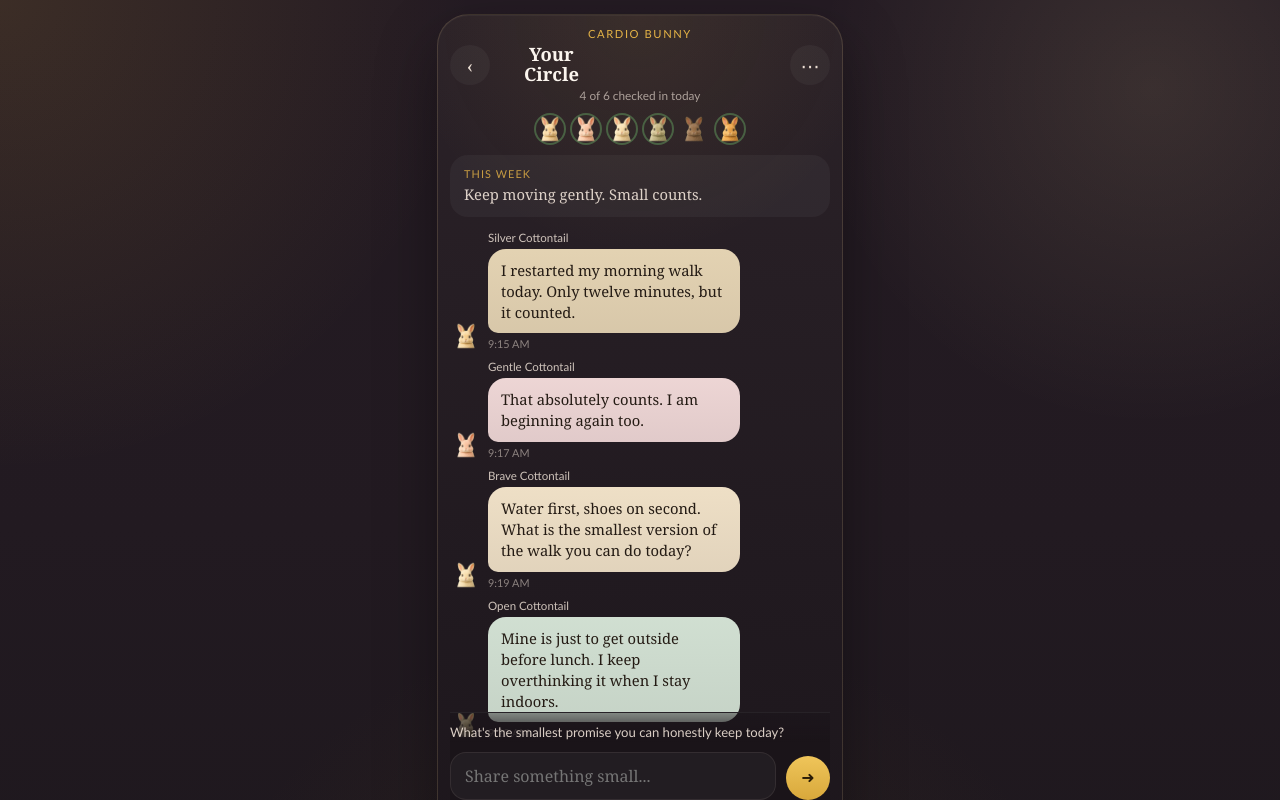
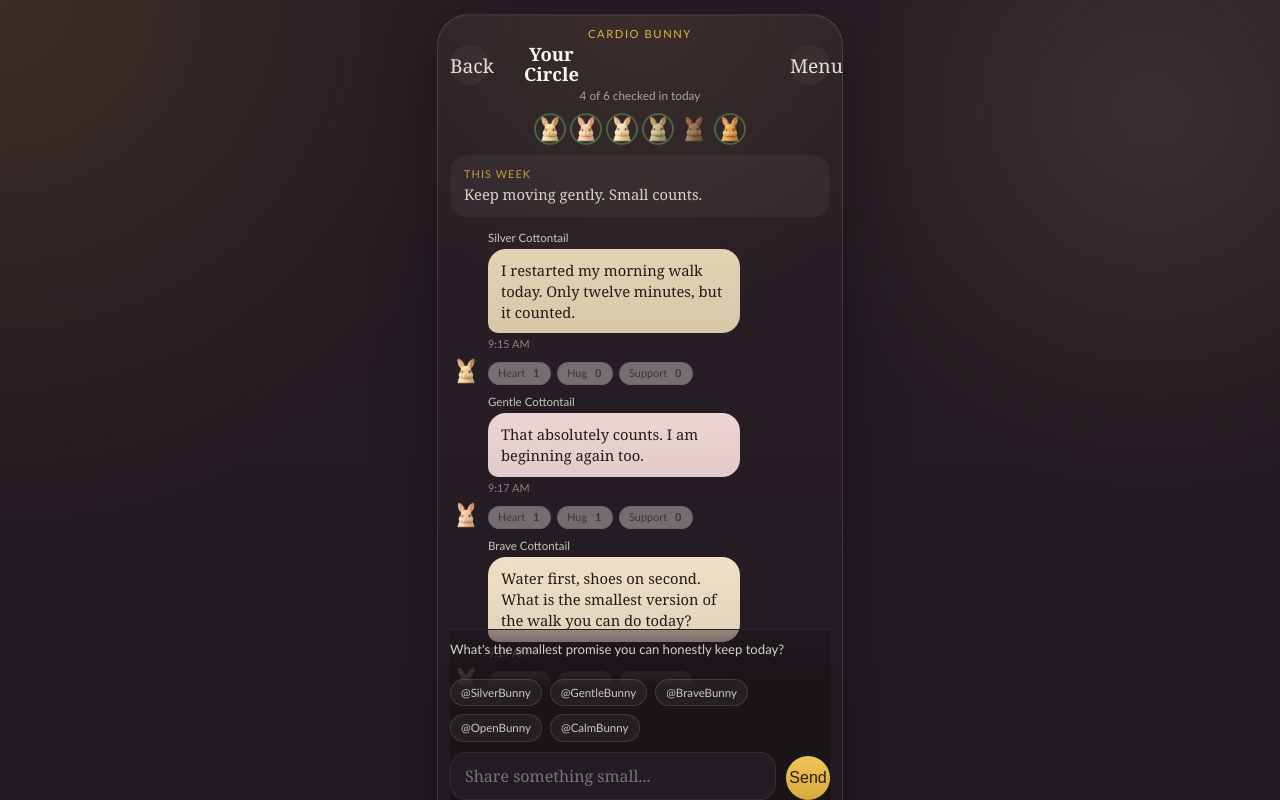
Before and after one commit to PaulskiLynch/5others, a Next.js app: page /circle-demo in a window 1280 px wide. Shown: the top 800 px of the page. Built offline with nearby package versions, Linux system fonts and the light colour scheme.

Commit message:
Make demo circle persist locally

```diff
--- a/src/app/circle-demo/CircleDemoClient.tsx
+++ b/src/app/circle-demo/CircleDemoClient.tsx
@@ -2,7 +2,19 @@
 
 import Image from "next/image";
 import Link from "next/link";
-import { useState } from "react";
+import { useEffect, useRef, useState } from "react";
+
+type SupportCounts = {
+  heart: number;
+  hug: number;
+  support: number;
+};
+
+type SupportState = {
+  heart: boolean;
+  hug: boolean;
+  support: boolean;
+};
 
 type DemoMessage = {
   accentColor: string;
@@ -10,6 +22,7 @@ type DemoMessage = {
   avatarSrc: string;
   body: string;
   own: boolean;
+  supports: SupportCounts;
   time: string;
 };
 
@@ -21,6 +34,7 @@ const initialMessages: DemoMessage[] = [
     time: "9:15 AM",
     body: "I restarted my morning walk today. Only twelve minutes, but it counted.",
     own: false,
+    supports: { heart: 1, hug: 0, support: 0 },
   },
   {
     author: "Gentle Cottontail",
@@ -29,6 +43,7 @@ const initialMessages: DemoMessage[] = [
     time: "9:17 AM",
     body: "That absolutely counts. I am beginning again too.",
     own: false,
+    supports: { heart: 1, hug: 1, support: 0 },
   },
   {
     author: "Brave Cottontail",
@@ -37,6 +52,7 @@ const initialMessages: DemoMessage[] = [
     time: "9:19 AM",
     body: "Water first, shoes on second. What is the smallest version of the walk you can do today?",
     own: false,
+    supports: { heart: 0, hug: 0, support: 1 },
   },
   {
     author: "Open Cottontail",
@@ -45,6 +61,7 @@ const initialMessages: DemoMessage[] = [
     time: "9:22 AM",
     body: "Mine is just to get outside before lunch. I keep overthinking it when I stay indoors.",
     own: false,
+    supports: { heart: 0, hug: 0, support: 0 },
   },
   {
     author: "You",
@@ -53,6 +70,7 @@ const initialMessages: DemoMessage[] = [
     time: "9:24 AM",
     body: "Mine is simply shoes on. No promises beyond that.",
     own: true,
+    supports: { heart: 0, hug: 0, support: 0 },
   },
   {
     author: "Calm Cottontail",
@@ -61,17 +79,63 @@ const initialMessages: DemoMessage[] = [
     time: "9:26 AM",
     body: "Same. If I make it tiny enough, I usually do it. Five minutes still changes the day.",
     own: false,
+    supports: { heart: 1, hug: 0, support: 1 },
   },
 ];
 
 const memberStatuses = [
-  { active: true, src: "/demo-bunnies/bunny-1.png" },
-  { active: true, src: "/demo-bunnies/bunny-3.png" },
-  { active: true, src: "/demo-bunnies/bunny-6.png" },
-  { active: true, src: "/demo-bunnies/bunny-5.png" },
-  { active: false, src: "/demo-bunnies/bunny-4.png" },
-  { active: true, src: "/demo-bunnies/bunny-2.png" },
+  { active: true, mentionAlias: "SilverBunny", src: "/demo-bunnies/bunny-1.png" },
+  { active: true, mentionAlias: "GentleBunny", src: "/demo-bunnies/bunny-3.png" },
+  { active: true, mentionAlias: "BraveBunny", src: "/demo-bunnies/bunny-6.png" },
+  { active: true, mentionAlias: "OpenBunny", src: "/demo-bunnies/bunny-5.png" },
+  { active: false, mentionAlias: "CalmBunny", src: "/demo-bunnies/bunny-4.png" },
+  { active: true, mentionAlias: "You", src: "/demo-bunnies/bunny-2.png" },
 ] as const;
+
+const mentionDirectory = new Map([
+  ["silverbunny", "SilverBunny"],
+  ["gentlebunny", "GentleBunny"],
+  ["bravebunny", "BraveBunny"],
+  ["openbunny", "OpenBunny"],
+  ["calmbunny", "CalmBunny"],
+]);
+
+const DEMO_STORAGE_KEY = "cardiobunny-demo-circle-v2";
+
+function getInitialDemoState() {
+  if (typeof window === "undefined") {
+    return {
+      messages: initialMessages,
+      reacted: {} as Record<string, SupportState>,
+    };
+  }
+
+  try {
+    const raw = window.localStorage.getItem(DEMO_STORAGE_KEY);
+
+    if (!raw) {
+      return {
+        messages: initialMessages,
+        reacted: {} as Record<string, SupportState>,
+      };
+    }
+
+    const parsed = JSON.parse(raw) as {
+      messages?: DemoMessage[];
+      reacted?: Record<string, SupportState>;
+    };
+
+    return {
+      messages: parsed.messages?.length ? parsed.messages : initialMessages,
+      reacted: parsed.reacted ?? {},
+    };
+  } catch {
+    return {
+      messages: initialMessages,
+      reacted: {} as Record<string, SupportState>,
+    };
+  }
+}
 
 function hexToRgb(hex: string) {
   const normalized = hex.replace("#", "");
@@ -105,9 +169,62 @@ function getTimeLabel() {
   }).format(new Date());
 }
 
+function renderMessageWithMentions(body: string) {
+  const parts = body.split(/(@[A-Za-z][A-Za-z0-9_-]*)/g);
+
+  return parts.map((part, index) => {
+    if (!part.startsWith("@")) {
+      return <span key={`${part}-${index}`}>{part}</span>;
+    }
+
+    const normalized = part.slice(1).toLowerCase();
+    const label = mentionDirectory.get(normalized);
+
+    if (!label) {
+      return <span key={`${part}-${index}`}>{part}</span>;
+    }
+
+    return (
+      <span className="circle-note-mention" key={`${part}-${index}`}>
+        @{label}
+      </span>
+    );
+  });
+}
+
 export function CircleDemoClient() {
-  const [messages, setMessages] = useState(initialMessages);
+  const [messages, setMessages] = useState(() => getInitialDemoState().messages);
   const [draft, setDraft] = useState("");
+  const [reacted, setReacted] = useState<Record<string, SupportState>>(
+    () => getInitialDemoState().reacted
+  );
+  const textareaRef = useRef<HTMLTextAreaElement | null>(null);
+
+  useEffect(() => {
+    window.localStorage.setItem(
+      DEMO_STORAGE_KEY,
+      JSON.stringify({
+        messages,
+        reacted,
+      })
+    );
+  }, [messages, reacted]);
+
+  function handleMentionClick(mentionAlias: string) {
+    const field = textareaRef.current;
+
+    if (!field) {
+      return;
+    }
+
+    const trimmed = field.value.replace(/\s+$/, "");
+    const nextValue = trimmed ? `${trimmed} @${mentionAlias} ` : `@${mentionAlias} `;
+    field.value = nextValue;
+    setDraft(nextValue);
+    field.focus();
+    const end = nextValue.length;
+    field.setSelectionRange(end, end);
+  }
 
   function handleSubmit(event: React.FormEvent<HTMLFormElement>) {
     event.preventDefault();
@@ -125,10 +242,40 @@ export function CircleDemoClient() {
         accentColor: "#e0c070",
         body: trimmed,
         own: true,
+        supports: { heart: 0, hug: 0, support: 0 },
         time: getTimeLabel(),
       },
     ]);
     setDraft("");
+  }
+
+  function handleSupport(messageIndex: number, kind: keyof SupportCounts) {
+    const messageKey = `${messageIndex}`;
+    const hasReacted = reacted[messageKey]?.[kind] ?? false;
+
+    setMessages((current) =>
+      current.map((message, index) =>
+        index === messageIndex
+          ? {
+              ...message,
+              supports: {
+                ...message.supports,
+                [kind]: Math.max(0, message.supports[kind] + (hasReacted ? -1 : 1)),
+              },
+            }
+          : message
+      )
+    );
+
+    setReacted((current) => ({
+      ...current,
+      [messageKey]: {
+        heart: current[messageKey]?.heart ?? false,
+        hug: current[messageKey]?.hug ?? false,
+        support: current[messageKey]?.support ?? false,
+        [kind]: !hasReacted,
+      },
+    }));
   }
 
   return (
@@ -137,7 +284,7 @@ export function CircleDemoClient() {
         <div className="circle-demo-phone">
           <header className="circle-demo-topbar">
             <Link aria-label="Back" className="circle-demo-iconbutton" href="/">
-              <span aria-hidden="true">‹</span>
+              <span aria-hidden="true">Back</span>
             </Link>
 
             <div className="circle-demo-heading">
@@ -147,7 +294,7 @@ export function CircleDemoClient() {
             </div>
 
             <Link aria-label="Settings" className="circle-demo-iconbutton" href="/settings">
-              <span aria-hidden="true">⋯</span>
+              <span aria-hidden="true">Menu</span>
             </Link>
           </header>
 
@@ -174,10 +321,7 @@ export function CircleDemoClient() {
                 key={`${message.author}-${message.time}-${index}`}
               >
                 {!message.own ? (
-                  <span
-                    aria-hidden="true"
-                    className="circle-demo-avatar"
-                  >
+                  <span aria-hidden="true" className="circle-demo-avatar">
                     <Image alt="" className="circle-demo-avatar-image" height={28} src={message.avatarSrc} width={28} />
                   </span>
                 ) : null}
@@ -189,10 +333,28 @@ export function CircleDemoClient() {
                     className={`circle-demo-bubble ${message.own ? "circle-demo-bubble-own" : ""}`}
                     style={bubbleStyle(message.accentColor, message.own)}
                   >
-                    <p className="circle-demo-bubble-copy">{message.body}</p>
+                    <p className="circle-demo-bubble-copy">{renderMessageWithMentions(message.body)}</p>
                   </div>
 
                   <p className="circle-demo-time">{message.time}</p>
+
+                  <div className="circle-support-row">
+                    {(["heart", "hug", "support"] as const).map((kind) => (
+                      <button
+                        className={`circle-support-pill button-reset ${
+                          reacted[`${index}`]?.[kind] ? "circle-support-pill-active" : ""
+                        }`}
+                        key={`${index}-${kind}`}
+                        onClick={() => handleSupport(index, kind)}
+                        type="button"
+                      >
+                        <span className="circle-support-pill-label">
+                          {kind === "heart" ? "Heart" : kind === "hug" ? "Hug" : "Support"}
+                        </span>
+                        <span className="circle-support-pill-count">{message.supports[kind]}</span>
+                      </button>
+                    ))}
+                  </div>
                 </div>
               </article>
             ))}
@@ -201,16 +363,32 @@ export function CircleDemoClient() {
           <section className="circle-demo-composer">
             <p className="circle-demo-prompt">What&apos;s the smallest promise you can honestly keep today?</p>
 
+            <div className="circle-mention-strip" aria-label="Mention a circle member">
+              {memberStatuses
+                .filter((member) => member.mentionAlias !== "You")
+                .map((member) => (
+                  <button
+                    className="circle-mention-chip button-reset"
+                    key={member.mentionAlias}
+                    onClick={() => handleMentionClick(member.mentionAlias)}
+                    type="button"
+                  >
+                    @{member.mentionAlias}
+                  </button>
+                ))}
+            </div>
+
             <form className="circle-demo-composer-row" onSubmit={handleSubmit}>
               <textarea
                 className="circle-demo-input"
                 onChange={(event) => setDraft(event.target.value)}
                 placeholder="Share something small..."
+                ref={textareaRef}
                 rows={1}
                 value={draft}
               />
               <button aria-label="Send" className="circle-demo-send" type="submit">
-                <span aria-hidden="true">➜</span>
+                <span aria-hidden="true">Send</span>
               </button>
             </form>
           </section>
```
Lines whose indentation alone changed are shown as unchanged.
